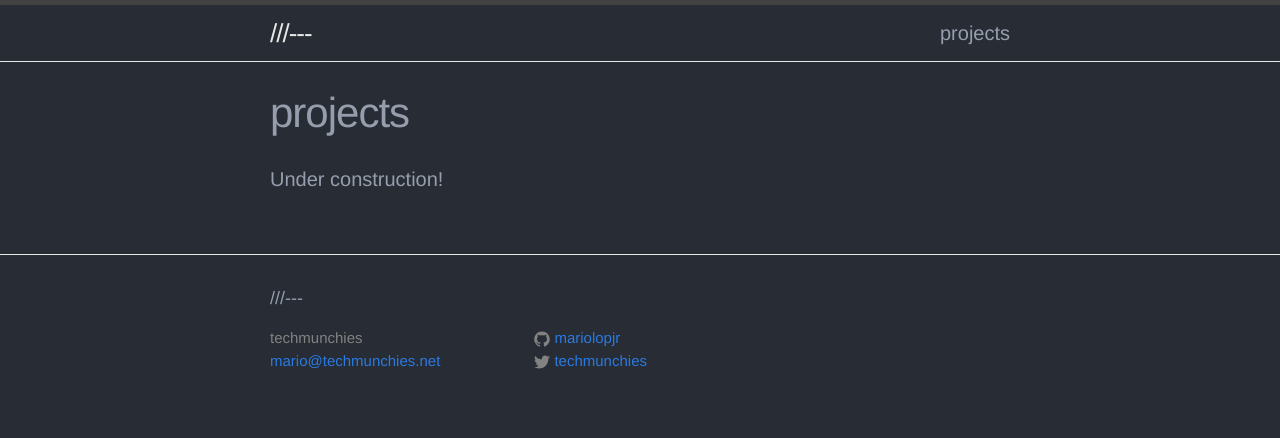
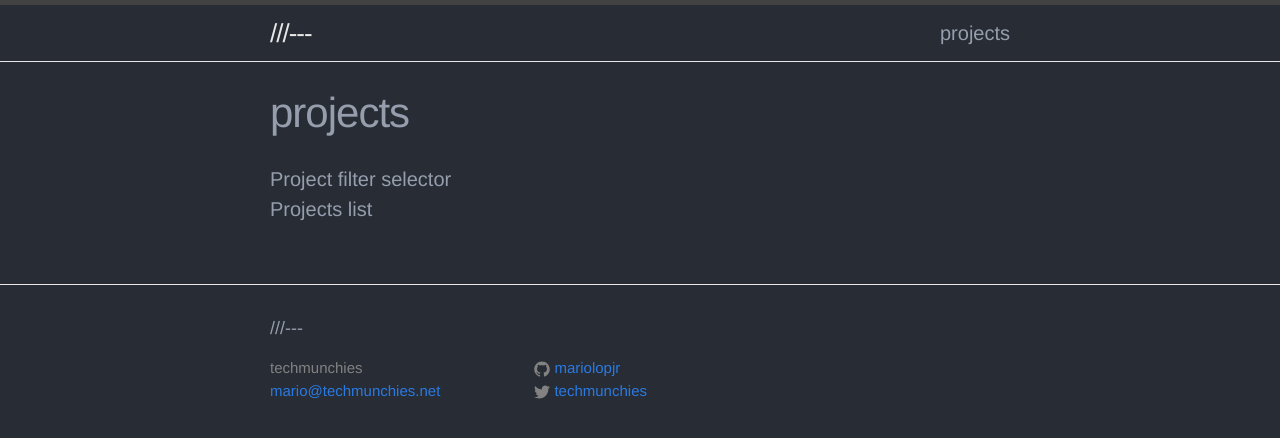
Before and after one commit to gitter-badger/mariolopjr.github.io, a Jekyll site: the page built from projects.html, in a window 1280 px wide. Shown: the top 438 px of the page. Built offline with Jekyll 4.4.1, drawn with Linux system fonts in a browser that asks for light colours.

Commit message:
Added col layout for projects

```diff
--- a/projects.html
+++ b/projects.html
@@ -4,4 +4,11 @@ title: projects
 comments: false
 permalink: /projects/
 ---
-Under construction!
+<div class="row">
+    <div class="col-lg-4">
+        Project filter selector
+    </div>
+    <div class="col-lg-8">
+        Projects list
+    </div>
+</div>
```
